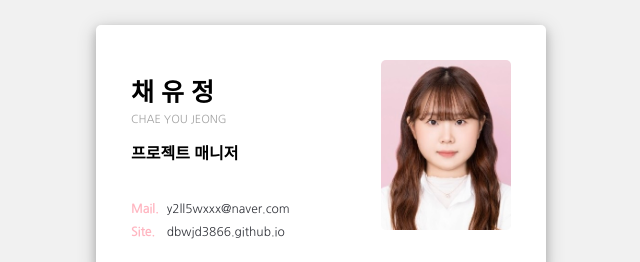
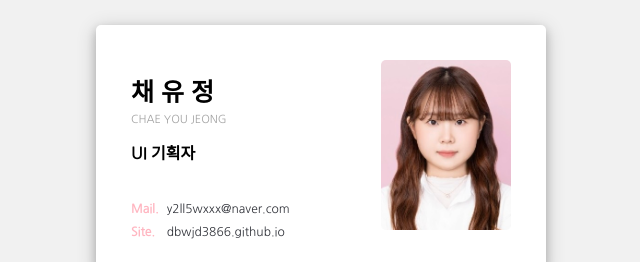
Before and after one commit to dbwjd3866/dbwjd3866.github.io, a plain HTML site: page index.html in a window 1280 px wide. Shown: the top 262 px of the page, 319-959 px from the left. Drawn offline with Linux system fonts and the light colour scheme.

Commit message:
Update index.html

```diff
--- a/index.html
+++ b/index.html
@@ -23,7 +23,7 @@
                     <!-- 영문이름 -->
                     <span class="name_eng">CHAE YOU JEONG</span>
                     <!-- 직업 -->
-                    <span class="job">프로젝트 매니저</span>
+                    <span class="job">UI 기획자</span>
                 </div>
                 <div class="item_list">
                     <div class="item_type">
```
